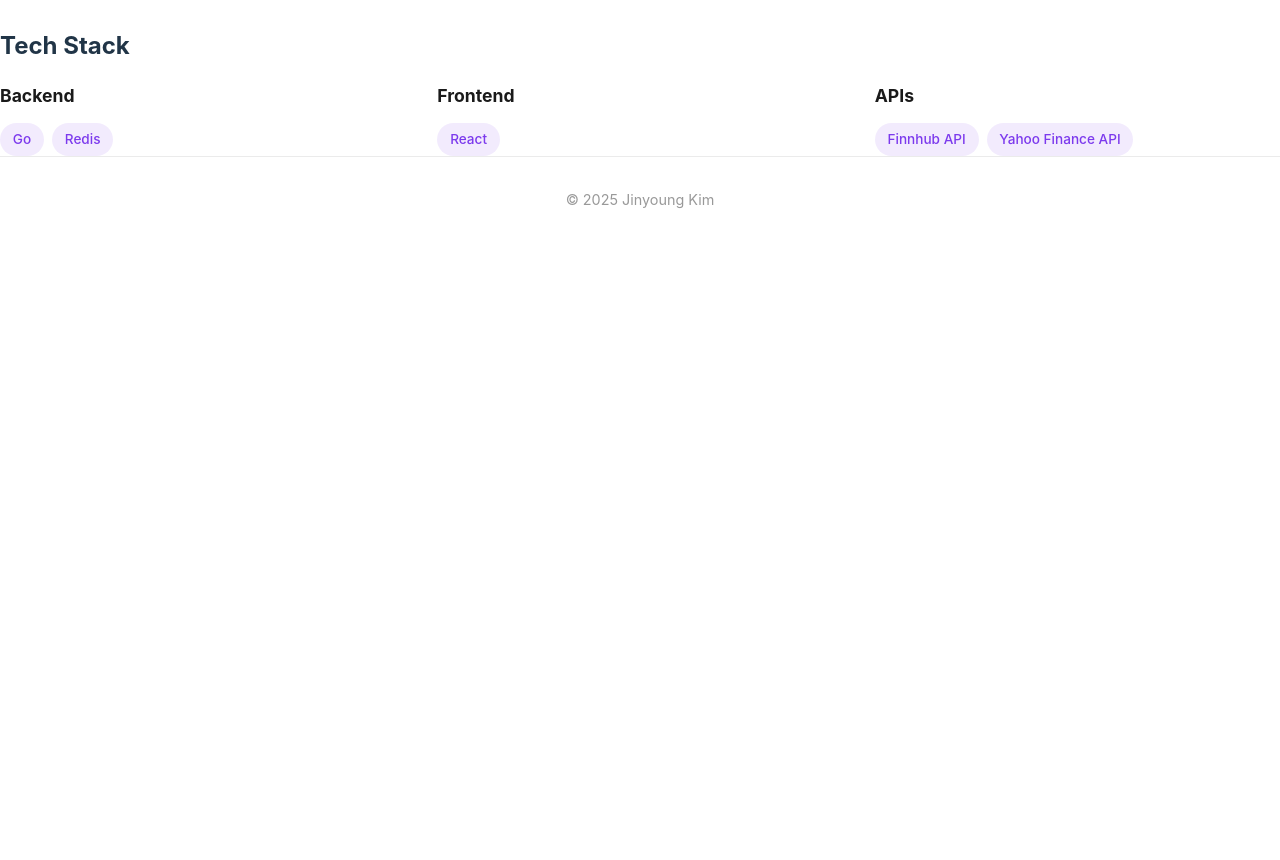
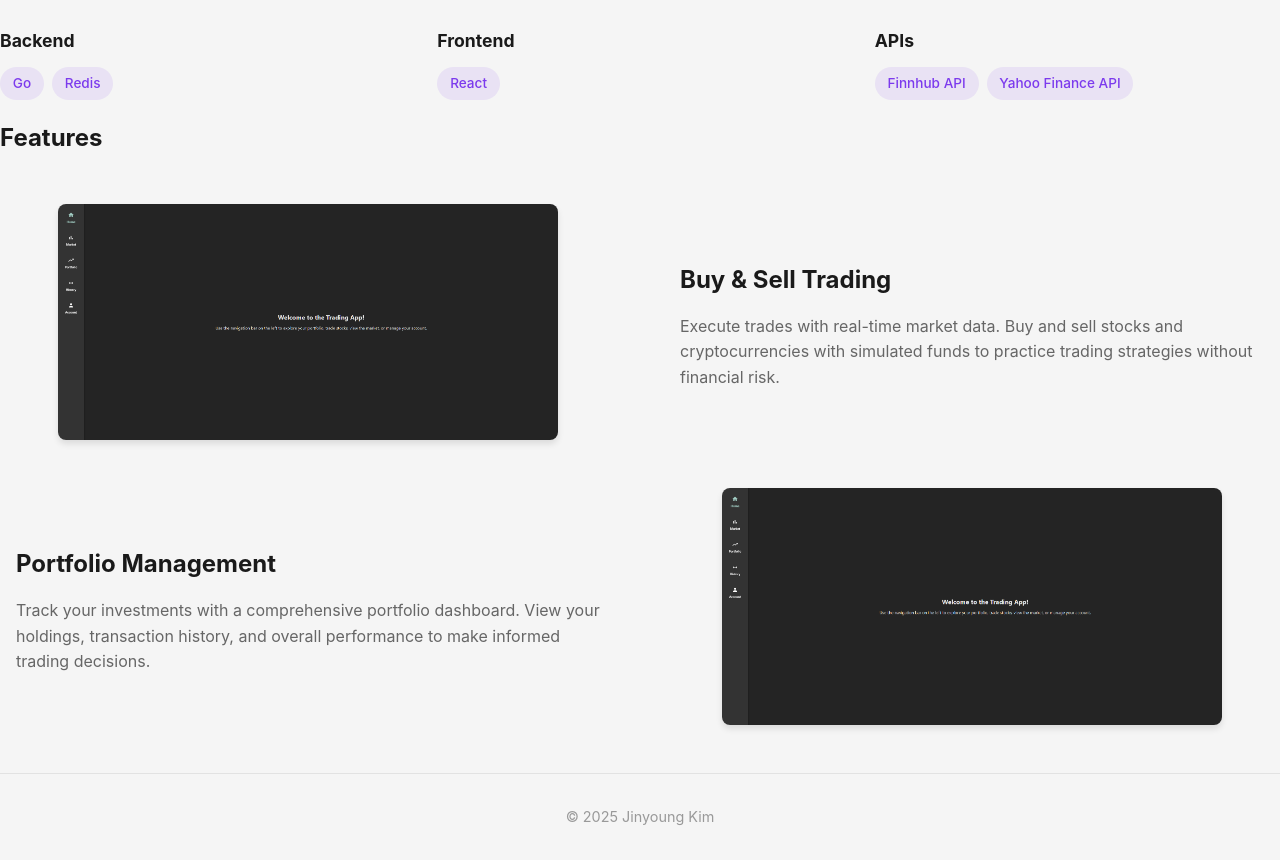
Before and after one commit to Ken1o/Portfolio-Website, a React (Vite) app: page /stock-crypto-simulator in a window 1280 px wide. Shown: the part 1311-2171 px from the top of the page. Before the commit the page ends 1553 px from the top, so only its background shows below. Built offline with nearby package versions, Linux system fonts and the light colour scheme.

Commit message:
adding some design (css) into the stock trading sim page

```diff
--- a/src/pages/Stock.tsx
+++ b/src/pages/Stock.tsx
@@ -33,10 +33,6 @@ const StockPage: React.FC = () => {
             </div>
           </div>
           <section className="Stock-section">
-            <h2>Introduction</h2>
-            <p> </p>
-          </section>
-          <section className="Stock-section">
             <h2>Tech Stack</h2>
             <div className="tech-stack">
               <div className="tech-category">
@@ -61,6 +57,25 @@ const StockPage: React.FC = () => {
                 </div>
             </div>
           </section>
+          <section className="Stock-features">
+            <h2>Features</h2>
+            <div className="feature-item">
+              <div className="feature-image">
+                <img src={StockImage} alt="Buy/Sell Page" />
+              </div>
+              <div className="feature-description">
+                <h3>Buy & Sell Trading</h3>
+                <p>Execute trades with real-time market data. Buy and sell stocks and cryptocurrencies with simulated funds to practice trading strategies without financial risk.</p>
+              </div>
+              <div className="feature-description">
+                <h3>Portfolio Management</h3>
+                <p>Track your investments with a comprehensive portfolio dashboard. View your holdings, transaction history, and overall performance to make informed trading decisions.</p>
+              </div>
+              <div className="feature-image">
+                <img src={StockImage} alt="Portfolio Page" />
+              </div>
+            </div>
+          </section>
         </div>
       </main>
       <footer className="page-footer">© {year} Jinyoung Kim</footer>
--- a/src/styles/Stock.css
+++ b/src/styles/Stock.css
@@ -0,0 +1,54 @@
+.Stock-root {
+    min-height: 100vh;
+    display: flex;
+    flex-direction: column;
+    background: #f5f5f5;
+    color: #1a1a1a;
+}
+
+.feature-item {
+    display: grid;
+    grid-template-columns: 1fr 1fr;
+    gap: 3rem;
+    align-items: center;
+    margin: 3rem 0;
+}
+
+
+.feature-image {
+    display: flex;
+    justify-content: center;
+}
+
+.feature-image img {
+    width: 100%;
+    max-width: 500px;
+    border-radius: 8px;
+    box-shadow: 0 4px 6px rgba(0, 0, 0, 0.1);
+}
+
+.feature-description {
+    padding: 1rem;
+}
+
+.feature-description h3 {
+    font-size: 1.5rem;
+    margin-bottom: 1rem;
+}
+
+.feature-description p {
+    font-size: 1rem;
+    line-height: 1.6;
+    color: #666;
+}
+
+@media (max-width: 768px) {
+    .feature-item {
+        grid-template-columns: 1fr;
+        gap: 1.5rem;
+    }
+
+    .feature-item-reverse {
+        direction: ltr;
+    }
+}
```
